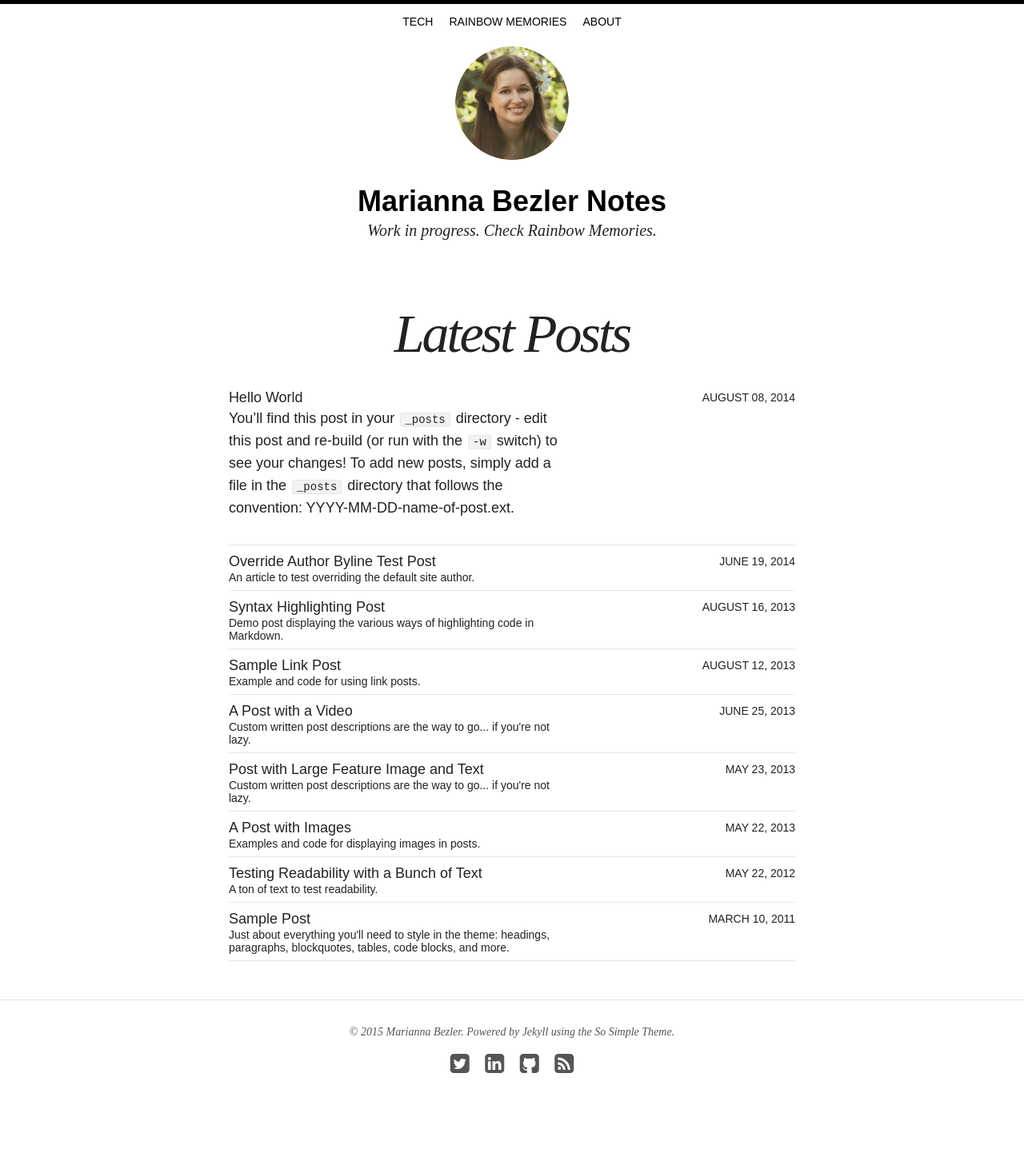
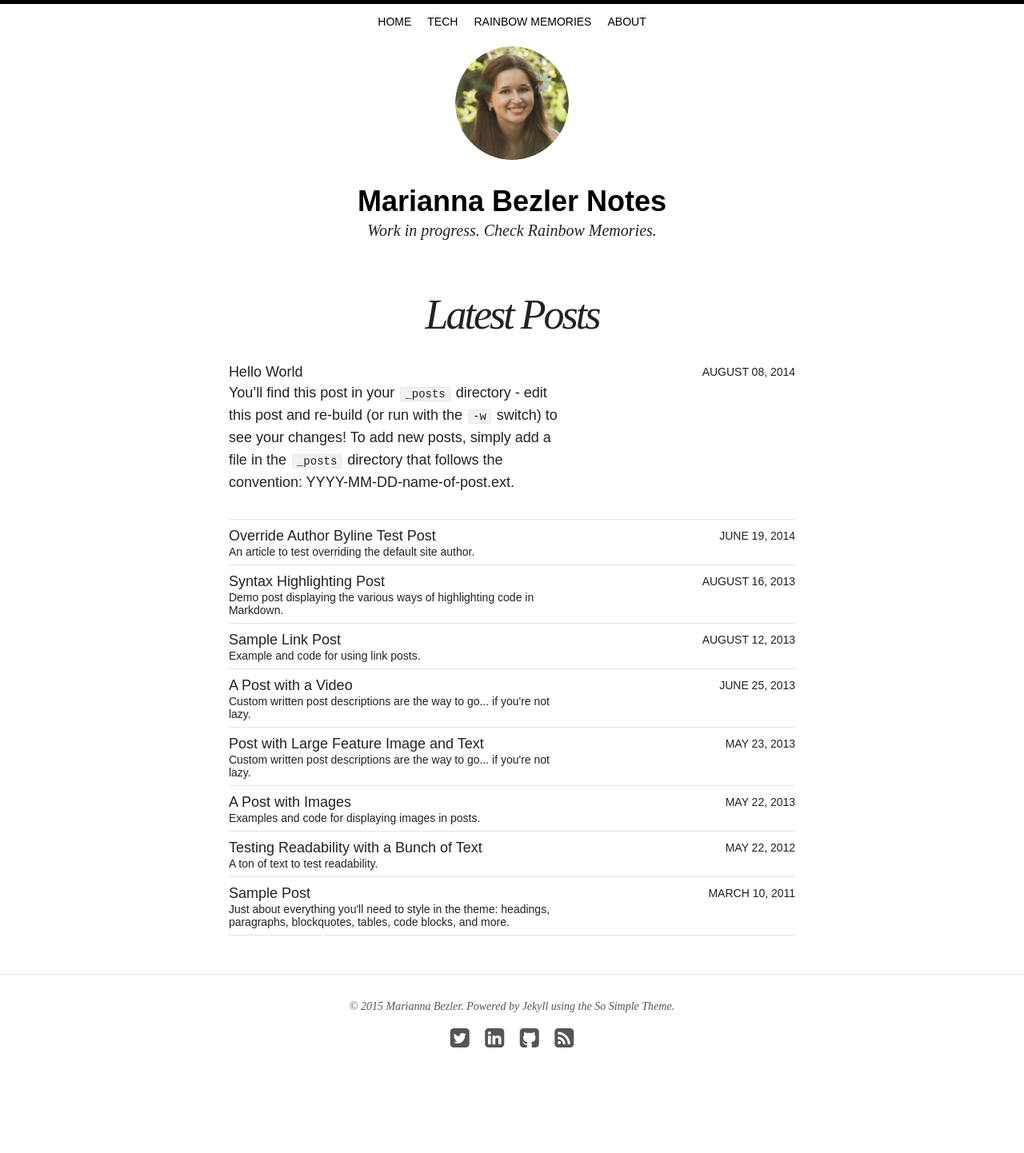
Before and after one commit to Nefry/marianna.im, a Jekyll site: the page built from index.html, in a window 1280 px wide. Shown: the whole page at 80% size. Built offline with Jekyll 4.4.1, drawn with Linux system fonts in a browser that asks for light colours; nearby versions of some CDN libraries; after the commit the page ends 1410 px from its top, so only the background shows below that.

Commit message:
Remove logo from pages with posts

```diff
--- a/_data/navigation.yml
+++ b/_data/navigation.yml
@@ -1,4 +1,7 @@
 # Site navigation links
+
+- title: Home
+  url: /
 
 - title: Tech
   url: /tech/
--- /dev/null
+++ b/_includes/home.html
@@ -0,0 +1,35 @@
+<div class="navigation-wrapper">
+  <nav role="navigation" id="site-nav" class="closed">
+    <ul>
+      {% for link in site.data.navigation %}
+      {% if link.url contains 'http' %}
+      {% assign domain = '' %}
+      {% else %}
+      {% assign domain = site.url %}
+      {% endif %}
+      <li><a href="{{ domain }}{{ link.url }}" {% if link.url contains 'http' %}target="_blank"{% endif %}>{{ link.title }}</a></li>
+      {% endfor %}
+    </ul>
+  </nav>
+</div><!-- /.navigation-wrapper -->
+
+{% include browser-upgrade.html %}
+
+{% if page.image.feature %}<header class="masthead">
+  {% if site.logo != null %}
+  <div class="wrap">
+    <a href="{{ site.url }}/" class="site-logo" rel="home" title="{{ site.title }}"><img src="{{ site.url }}/images/{{ site.logo }}" width="150" height="150" alt="{{ site.title }} logo"></a>
+  </div>
+  {% endif %}
+</header><!-- /.masthead -->
+{% else %}<header class="masthead">
+  <div class="wrap">
+    {% if site.logo != null %}
+    <a href="{{ site.url }}/" class="site-logo" rel="home" title="{{ site.title }}"><img src="{{ site.url }}/images/{{ site.logo }}" width="150" height="150" alt="{{ site.title }} logo"></a>
+    {% endif %}
+    <h1 class="site-title"><a href="{{ site.url }}/">{{ site.title }}</a></h1>
+    <h2 class="site-description" itemprop="description">{{ site.description }}</h2>
+  </div>
+</header><!-- /.masthead -->{% endif %}
+
+<div class="js-menu-screen menu-screen"></div>
--- a/_includes/navigation.html
+++ b/_includes/navigation.html
@@ -15,21 +15,4 @@
 
 {% include browser-upgrade.html %}
 
-{% if page.image.feature %}<header class="masthead">
-	{% if site.logo != null %}
-		<div class="wrap">
-			<a href="{{ site.url }}/" class="site-logo" rel="home" title="{{ site.title }}"><img src="{{ site.url }}/images/{{ site.logo }}" width="150" height="150" alt="{{ site.title }} logo"></a>
-		</div>
-	{% endif %}
-</header><!-- /.masthead -->
-{% else %}<header class="masthead">
-	<div class="wrap">
-      {% if site.logo != null %}
-  		<a href="{{ site.url }}/" class="site-logo" rel="home" title="{{ site.title }}"><img src="{{ site.url }}/images/{{ site.logo }}" width="150" height="150" alt="{{ site.title }} logo"></a>
-      {% endif %}
-      <h1 class="site-title"><a href="{{ site.url }}/">{{ site.title }}</a></h1>
-		<h2 class="site-description" itemprop="description">{{ site.description }}</h2>
-	</div>
-</header><!-- /.masthead -->{% endif %}
-
 <div class="js-menu-screen menu-screen"></div>
--- /dev/null
+++ b/_layouts/home.html
@@ -0,0 +1,37 @@
+<!doctype html>
+<!--[if lt IE 7]><html class="no-js lt-ie9 lt-ie8 lt-ie7" lang="en"> <![endif]-->
+<!--[if (IE 7)&!(IEMobile)]><html class="no-js lt-ie9 lt-ie8" lang="en"><![endif]-->
+<!--[if (IE 8)&!(IEMobile)]><html class="no-js lt-ie9" lang="en"><![endif]-->
+<!--[if gt IE 8]><!--> <html class="no-js" lang="en"><!--<![endif]-->
+<head>
+{% include head.html %}
+</head>
+
+<body id="page">
+
+{% include home.html %}
+
+<div id="main" role="main">
+  <article class="entry">
+    {% if page.image.feature %}<img src="{{ site.url }}/images/{{ page.image.feature }}" class="entry-feature-image" alt="{{ page.title }}" {% if site.logo == null %}style="margin-top:0;"{% endif %}>{% if page.image.credit %}<p class="image-credit">Photo Credit: <a href="{{ page.image.creditlink }}">{{ page.image.credit }}</a></p>{% endif %}{% endif %}
+    <div class="entry-wrapper">
+      <header class="entry-header">
+        <h1 class="entry-title">{% if page.headline %}{{ page.headline }}{% else %}{{ page.title }}</h1>{% endif %}
+      </header>
+      <div class="entry-content">
+        {{ content }}
+      </div><!-- /.entry-content -->
+    </div><!-- /.entry-wrapper -->
+  </article>
+</div><!-- /#main -->
+
+<div class="footer-wrapper">
+  <footer role="contentinfo" class="entry-wrapper">
+    {% include footer.html %}
+  </footer>
+</div><!-- /.footer-wrapper -->
+
+{% include scripts.html %}
+
+</body>
+</html>
--- a/_sass/_page.scss
+++ b/_sass/_page.scss
@@ -67,10 +67,10 @@
 		text-decoration: underline;
 	}
 	@include media($medium) {
-		@include font-size(52,yes,54);
+		@include font-size(36,yes,36);
 	}
 	@include media($large) {
-		@include font-size(68,yes,72);
+		@include font-size(52,yes,54);
 	}
 }
 
--- a/index.html
+++ b/index.html
@@ -1,7 +1,7 @@
 ---
-layout: page
+layout: home
 title: Latest Posts
-excerpt: "A simple and clean responsive Jekyll theme for words and photos."
+excerpt: "Marianna's Bezler Notes"
 search_omit: true
 ---
 
```
Also changed, not shown: 404.md (+1 -1 lines), about/index.md (+1 -1 lines).
